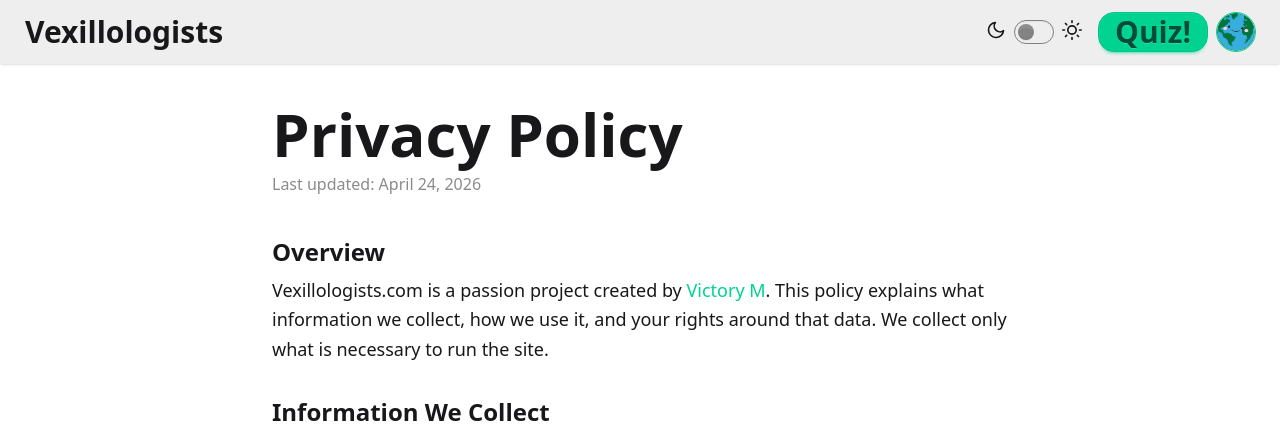
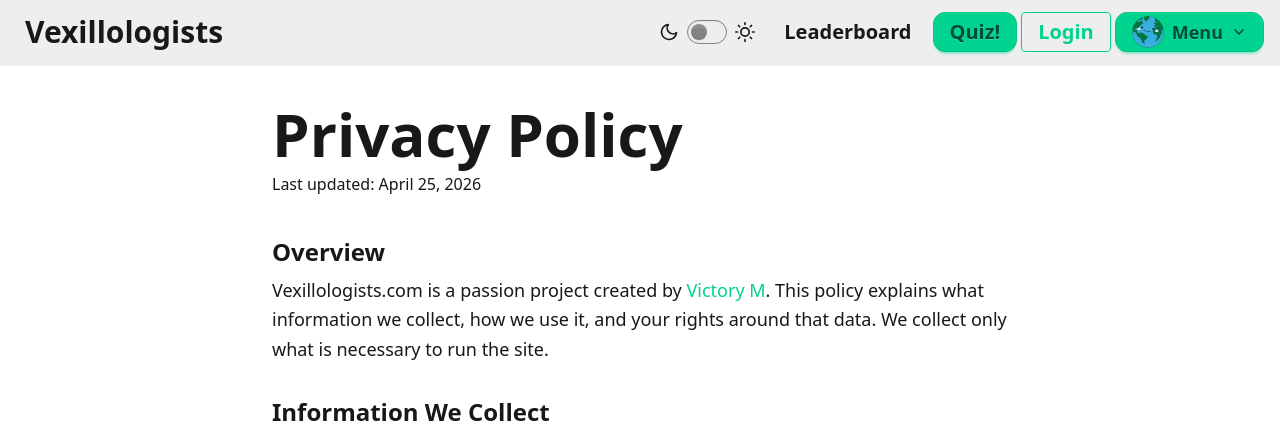
Before and after one commit to VictoryMa8/vexillology-quiz-v2, a Django app: page /privacy/ in a window 1280 px wide. Shown: the top 427 px of the page. Run offline with Django 5.2, Linux system fonts and the light colour scheme.

Commit message:
Reworked nav bar, updated about+privacy

```diff
--- a/frontend/static/assets/styles/output.css
+++ b/frontend/static/assets/styles/output.css
@@ -7,6 +7,8 @@
       "Segoe UI Emoji", "Segoe UI Symbol", "Noto Color Emoji";
     --font-mono: ui-monospace, SFMono-Regular, Menlo, Monaco, Consolas, "Liberation Mono",
       "Courier New", monospace;
+    --color-red-600: oklch(57.7% 0.245 27.325);
+    --color-red-800: oklch(44.4% 0.177 26.899);
     --color-amber-600: oklch(66.6% 0.179 58.318);
     --color-yellow-400: oklch(85.2% 0.199 91.936);
     --color-gray-200: oklch(92.8% 0.006 264.531);
@@ -1673,21 +1675,6 @@
       backface-visibility: visible;
     }
   }
-  .avatar {
-    position: relative;
-    display: inline-flex;
-    vertical-align: middle;
-    & > div {
-      display: block;
-      aspect-ratio: 1 / 1;
-      overflow: hidden;
-    }
-    img {
-      height: 100%;
-      width: 100%;
-      object-fit: cover;
-    }
-  }
   .checkbox {
     border: var(--border) solid var(--input-color, var(--color-base-content));
     @supports (color: color-mix(in lab, red, red)) {
@@ -2352,9 +2336,6 @@
   }
   .mr-2 {
     margin-right: calc(var(--spacing) * 2);
-  }
-  .mr-4 {
-    margin-right: calc(var(--spacing) * 4);
   }
   .footer-title {
     margin-bottom: calc(0.25rem * 2);
@@ -2615,12 +2593,6 @@
   }
   .table-cell {
     display: table-cell;
-  }
-  .btn-circle {
-    border-radius: calc(infinity * 1px);
-    padding-inline: calc(0.25rem * 0);
-    width: var(--size);
-    height: var(--size);
   }
   .h-8 {
     height: calc(var(--spacing) * 8);
@@ -2757,6 +2723,9 @@
   }
   .justify-start {
     justify-content: flex-start;
+  }
+  .gap-1 {
+    gap: calc(var(--spacing) * 1);
   }
   .gap-2 {
     gap: calc(var(--spacing) * 2);
@@ -3168,6 +3147,24 @@
     --tw-ease: var(--ease-in-out);
     transition-timing-function: var(--ease-in-out);
   }
+  .btn-outline {
+    &:not( .btn-active, :hover, :active:focus, :focus-visible, :disabled, [disabled], .btn-disabled, :checked ) {
+      --btn-shadow: "";
+      --btn-bg: #0000;
+      --btn-fg: var(--btn-color);
+      --btn-border: var(--btn-color);
+      --btn-noise: none;
+    }
+    @media (hover: none) {
+      &:hover:not( .btn-active, :active, :focus-visible, :disabled, [disabled], .btn-disabled, :checked ) {
+        --btn-shadow: "";
+        --btn-bg: #0000;
+        --btn-fg: var(--btn-color);
+        --btn-border: var(--btn-color);
+        --btn-noise: none;
+      }
+    }
+  }
   .btn-error {
     --btn-color: var(--color-error);
     --btn-fg: var(--color-error-content);
@@ -3202,11 +3199,18 @@
       }
     }
   }
-  .hover\:border-6 {
+  .hover\:border {
     &:hover {
       @media (hover: hover) {
         border-style: var(--tw-border-style);
-        border-width: 6px;
+        border-width: 1px;
+      }
+    }
+  }
+  .hover\:border-success {
+    &:hover {
+      @media (hover: hover) {
+        border-color: var(--color-success);
       }
     }
   }
@@ -3266,16 +3270,21 @@
       display: flex;
     }
   }
+  .md\:hidden {
+    @media (width >= 48rem) {
+      display: none;
+    }
+  }
+  .md\:inline {
+    @media (width >= 48rem) {
+      display: inline;
+    }
+  }
   .md\:h-130 {
     @media (width >= 48rem) {
       height: calc(var(--spacing) * 130);
     }
   }
-  .md\:w-1\/4 {
-    @media (width >= 48rem) {
-      width: calc(1/4 * 100%);
-    }
-  }
   .md\:w-3\/4 {
     @media (width >= 48rem) {
       width: calc(3/4 * 100%);
--- a/frontend/templates/about.html
+++ b/frontend/templates/about.html
@@ -2,7 +2,7 @@
 
 {% block content %}
 <h1 class="text-4xl md:text-6xl mt-8 font-bold">About</h1>
-<h2 class="text-2xl md:text-4xl text-center mt-8">Vexillologists.com was created by <a href="https://victory-ma.com" target="_blank" class="text-success hover:text-success-content hover:pointer transition duration-300 ease-in-out">Victory M.</a>This is a passion project that I created to help people learn more about the world and its many beautiful cultures. I hope you enjoy!</h2>
+<h2 class="text-2xl md:text-4xl text-center mt-8 mx-4">Vexillologists.com was created by <a href="https://victory-ma.com" target="_blank" class="text-success hover:text-success-content hover:pointer transition duration-300 ease-in-out">Victory M.</a> This is a passion project that I created to help people learn more about the world and its many beautiful cultures. I hope you enjoy!</h2>
 {% load static %}
 <img class="mt-8 h-60 rounded-lg" src="{% static 'assets/images/globe.svg' %}">
 {% endblock %}
--- a/frontend/templates/nav.html
+++ b/frontend/templates/nav.html
@@ -2,8 +2,10 @@
   <div class="flex-1">
     <a href="{% url 'index' %}" class="btn btn-ghost text-2xl md:text-3xl">Vexillologists</a>
   </div>
-  <div class="flex flex-row">
-    <label class="hidden md:flex cursor-pointer gap-2 mr-4 mt-2">
+  <div class="flex flex-row items-center gap-1">
+
+    <!-- Theme toggle: desktop only -->
+    <label class="hidden md:flex cursor-pointer gap-2 mr-2 items-center">
       <svg xmlns="http://www.w3.org/2000/svg" width="20" height="20" viewBox="0 0 24 24" fill="none"
           stroke="currentColor" stroke-width="2" stroke-linecap="round" stroke-linejoin="round">
           <path d="M21 12.79A9 9 0 1 1 11.21 3 7 7 0 0 0 21 12.79z"></path>
@@ -12,38 +14,66 @@
       <svg xmlns="http://www.w3.org/2000/svg" width="20" height="20" viewBox="0 0 24 24" fill="none"
           stroke="currentColor" stroke-width="2" stroke-linecap="round" stroke-linejoin="round">
           <circle cx="12" cy="12" r="5" />
-            <path
-                d="M12 1v2M12 21v2M4.2 4.2l1.4 1.4M18.4 18.4l1.4 1.4M1 12h2M21 12h2M4.2 19.8l1.4-1.4M18.4 5.6l1.4-1.4" />
+          <path d="M12 1v2M12 21v2M4.2 4.2l1.4 1.4M18.4 18.4l1.4 1.4M1 12h2M21 12h2M4.2 19.8l1.4-1.4M18.4 5.6l1.4-1.4" />
       </svg>
     </label>
-    <a href="{% url 'quiz' %}" class="btn btn-success text-2xl md:text-3xl rounded-2xl p-4 mr-2">Quiz!</a>
+
+    <!-- Leaderboard: desktop only -->
+    <a href="{% url 'leaderboard' %}" class="hidden md:flex btn btn-ghost text-xl">Leaderboard</a>
+
+    <!-- Quiz button: desktop only (in dropdown on mobile) -->
+    <a href="{% url 'quiz' %}" class="hidden md:flex btn btn-success text-xl rounded-xl px-4">Quiz!</a>
+
+    <!-- Login: desktop only, shown when not authenticated -->
+    {% if not user.is_authenticated %}
+    <a href="{% url 'login' %}" class="hidden md:flex btn btn-outline btn-success text-xl">Login</a>
+    {% endif %}
+
+    <!-- Dropdown menu -->
     <div class="dropdown dropdown-end">
-      <div tabindex="0" role="button" class="btn btn-ghost btn-circle avatar mr-4 hover:border-6 border-success">
+      <div tabindex="0" role="button" class="btn btn-success flex items-center gap-2 mr-2 rounded-xl hover:border hover:border-success">
         {% load static %}
-        <div class="w-10 rounded-full">
         <img
           alt="Default profile picture"
-            src="{% static 'assets/images/default_pfp.png' %}" />
-        </div>
+          src="{% static 'assets/images/default_pfp.png' %}"
+          class="w-8 rounded-full" />
+        {% if user.is_authenticated %}
+        <span class="hidden md:inline text-lg font-semibold">{{ user.username }}</span>
+        {% else %}
+        <span class="hidden md:inline text-lg">Menu</span>
+        {% endif %}
+        <!-- Chevron down -->
+        <svg xmlns="http://www.w3.org/2000/svg" width="16" height="16" viewBox="0 0 24 24" fill="none"
+          stroke="currentColor" stroke-width="2.5" stroke-linecap="round" stroke-linejoin="round">
+          <path d="M6 9l6 6 6-6"/>
+        </svg>
       </div>
       <ul
         tabindex="0"
-        class="menu menu-sm dropdown-content bg-base-300 rounded-box z-1 mt-3 w-52 p-2 shadow">
-        <li><a href="{% url 'leaderboard' %}" class="text-2xl">Leaderboard</a></li>
-        <li><a href="{% url 'about' %}" class="text-2xl">About</a></li>
-        <li><a href="{% url 'contact' %}" class="text-2xl">Contact</a></li>
-        <li><a href="{% url 'privacy' %}" class="text-2xl">Privacy Policy</a></li>
+        class="menu menu-sm dropdown-content bg-success text-success-content rounded-box z-1 mt-2 w-52 p-2 shadow">
+
+        <!-- Quiz: mobile only (shown in desktop navbar) -->
+        <li class="md:hidden"><a href="{% url 'quiz' %}" class="text-2xl border-b-1 border-success-content">Quiz!</a></li>
+
+        <!-- Leaderboard: mobile only (already shown in desktop navbar) -->
+        <li class="md:hidden"><a href="{% url 'leaderboard' %}" class="text-2xl border-b-1 border-success-content">Leaderboard</a></li>
+
+        <li><a href="{% url 'about' %}" class="text-2xl border-b-1 border-success-content">About</a></li>
+        <li><a href="{% url 'contact' %}" class="text-2xl border-b-1 border-success-content">Contact</a></li>
+        <li><a href="{% url 'privacy' %}" class="text-2xl border-b-1 border-success-content">Privacy Policy</a></li>
+
         <!-- If user is authenticated, display settings + logout, otherwise, login + sign up -->
         {% if user.is_authenticated %}
-          <li><a href="{% url 'settings' %}" class="text-2xl">Settings</a></li>
+          <li><a href="{% url 'settings' %}" class="text-2xl border-b-1 border-success-content">Settings</a></li>
           <li>
             <form action="{% url 'logout' %}" method="post">
               {% csrf_token %}
-              <button type="submit" class="text-2xl w-full text-left text-error">Logout</button>
+              <button type="submit" class="text-2xl w-full text-left text-red-600">Logout</button>
             </form>
           </li>
         {% else %}
-          <li><a href="{% url 'login' %}" class="text-2xl text-success">Login</a></li>
+          <!-- Login: mobile only (already shown in desktop navbar) -->
+          <li class="md:hidden"><a href="{% url 'login' %}" class="text-2xl text-success">Login</a></li>
           <li><a href="{% url 'signup' %}" class="text-2xl text-success">Sign Up</a></li>
         {% endif %}
       </ul>
--- a/frontend/templates/privacy.html
+++ b/frontend/templates/privacy.html
@@ -3,7 +3,7 @@
 {% block content %}
 <div class="w-full max-w-3xl mx-auto px-4 py-10">
   <h1 class="text-4xl md:text-6xl font-bold mb-2">Privacy Policy</h1>
-  <p class="text-base-content/50 mb-10">Last updated: April 24, 2026</p>
+  <p class="text-base-content mb-10">Last updated: April 25, 2026</p>
 
   <div class="flex flex-col gap-8 text-lg leading-relaxed">
 
```
Also changed, not shown: other parts of frontend/static/assets/styles/output.css (+10 -27 lines). Lines whose indentation alone changed are shown as unchanged.
